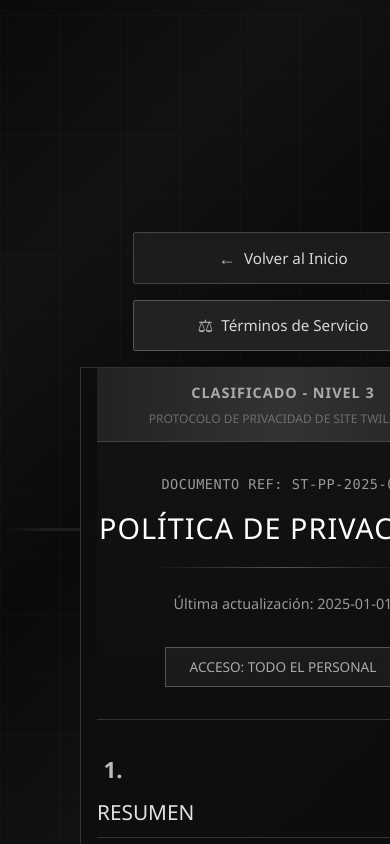
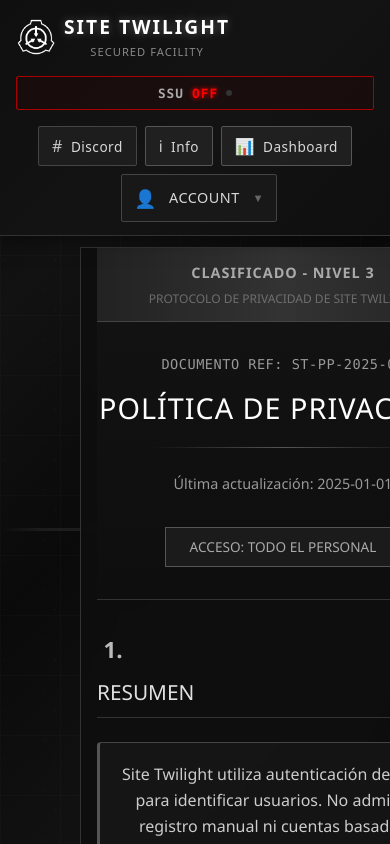
Before and after one commit to emiliano-gandini-outeda/Site-Twilight, a Vue app in the folder frontend/: page /privacy in a window 390 px wide. Shown: the top 844 px of the page. Built offline with nearby package versions, Linux system fonts and the light colour scheme; no server answers.

Commit message:
Frontend update

```diff
--- a/frontend/src/App.vue
+++ b/frontend/src/App.vue
@@ -1,40 +1,45 @@
 <script setup>
 import { ref, onMounted } from "vue"
 import Header from "./components/Header.vue"
-const ssuStatus = ref(false)
 
-async function fetchSSU() {
-  const res = await fetch("/api/ssu/", { credentials: "include" })
-  const data = await res.json()
-  ssuStatus.value = data.ssu_status
-}
-
-onMounted(() => {
-  fetchSSU()
-})
+// No necesitamos ssuStatus aquí ya que ahora está en Header
 </script>
 
 <template>
-  <div id="app" class="flex flex-col h-screen">
-    <!-- HEADER FIXED -->
-      <Header />
+  <div id="app" class="flex flex-col min-h-screen">
+    <!-- HEADER FIXED - El header ahora es fixed y cubre todo el ancho -->
+    <Header />
 
-    <!-- MAIN CONTENT -->
-    <main class="flex-1 pt-4 pb-4 overflow-auto">
+    <!-- MAIN CONTENT - Se ajusta automáticamente debajo del header -->
+    <main class="flex-1 overflow-auto pt-16"> <!-- pt-16 para dejar espacio para el header -->
       <router-view />
     </main>
 
     <!-- FOOTER FIXED -->
-    <footer class="bg-gray-900 text-white p-4 text-center fixed bottom-0 left-0 right-0 z-50 shadow-inner">
-      &copy; 2025 Site Twilight. All rights reserved.
+    <footer class="bg-gray-900 text-white p-4 text-center z-40 shadow-inner">
+      <div class="max-w-7xl mx-auto">
+        <span class="text-sm opacity-80">&copy; 2025 Site Twilight. All rights reserved.</span>
+        <span class="text-xs opacity-60 ml-4">CLASSIFIED SYSTEM</span>
+      </div>
     </footer>
   </div>
 </template>
 
 <style scoped>
-/* Opcional: aseguramos que el contenido no quede oculto detrás de header/footer */
+
 main {
-  padding-top: 64px; /* igual a la altura del header */
-  padding-bottom: 64px; /* igual a la altura del footer */
+  /* El padding-top se maneja con la clase pt-16 de Tailwind */
+  padding-bottom: 0;
+}
+
+#app {
+  background: #0a0a0a;
+  color: #d8d8d8;
+}
+
+footer {
+  background: rgba(15, 15, 15, 0.95);
+  border-top: 1px solid #333;
+  backdrop-filter: blur(10px);
 }
 </style>
--- a/frontend/src/components/Header.vue
+++ b/frontend/src/components/Header.vue
@@ -1,32 +1,89 @@
 <template>
   <header class="site-header">
+    <div class="header-background"></div>
+
     <nav class="nav-container">
-      <div class="logo">
-        <a href="/">Site Twilight</a>
+      <div class="logo-section">
+        <img src="/logo.png" alt="Site Twilight Logo" class="logo-img" />
+        <a href="/" class="site-name">
+          <span class="site-title">SITE TWILIGHT</span>
+          <span class="site-subtitle">SECURED FACILITY</span>
+        </a>
+
+        <!-- SSU Status Indicator -->
+        <div class="ssu-indicator" :class="{'on': ssuStatus, 'off': !ssuStatus}">
+          <span class="ssu-label">SSU</span>
+          <span class="ssu-status">{{ ssuStatus ? 'ON' : 'OFF' }}</span>
+          <div class="ssu-light" :class="{'active': ssuStatus}"></div>
+        </div>
       </div>
 
       <div class="nav-links">
-        <a href="/">Home</a>
-        <a href="/terms-of-service">Terms</a>
+        <button class="nav-button" @click="openDiscord">
+          <span class="button-icon">#</span>
+          <span class="button-text">Discord</span>
+        </button>
+
+        <button class="nav-button secondary" @click="goToInfo">
+          <span class="button-icon">ℹ</span>
+          <span class="button-text">Info</span>
+        </button>
+
+        <button class="nav-button secondary" @click="goToDashboard">
+          <span class="button-icon">📊</span>
+          <span class="button-text">Dashboard</span>
+        </button>
 
         <div class="user-menu" @click="toggleDropdown">
-          <!-- Always show "Account" when not logged in -->
-          <span v-if="user && user.is_authenticated">
-            {{ user.roblox_username }}
-          </span>
-          <span v-else>Account</span>
+          <div class="account-display">
+            <span class="account-icon">👤</span>
+            <span class="account-text">
+              <template v-if="user && user.is_authenticated">
+                {{ user.roblox_username }}
+              </template>
+              <template v-else>
+                ACCOUNT
+              </template>
+            </span>
+            <span class="dropdown-arrow">▼</span>
+          </div>
 
           <div v-show="dropdownOpen" class="dropdown">
+            <div class="dropdown-header">
+              <div class="status-indicator" :class="{'online': user && user.is_authenticated, 'offline': !user || !user.is_authenticated}"></div>
+              <span class="status-text">
+                {{ user && user.is_authenticated ? 'SESSION ACTIVE' : 'SESSION INACTIVE' }}
+              </span>
+            </div>
+
+            <div class="dropdown-divider"></div>
+
             <!-- Show menu for authenticated users -->
             <template v-if="user && user.is_authenticated">
-              <a href="#">Placeholder</a>
-              <a href="#">Placeholder</a>
-              <a href="/accounts/logout">Logout</a>
+              <a href="#" class="dropdown-item">
+                <span class="item-icon">⚙</span>
+                <span class="item-text">Settings</span>
+              </a>
+              <a href="#" class="dropdown-item">
+                <span class="item-icon">📁</span>
+                <span class="item-text">Profile</span>
+              </a>
+              <a href="/accounts/logout" class="dropdown-item logout">
+                <span class="item-icon">⎋</span>
+                <span class="item-text">Logout</span>
+              </a>
             </template>
             <!-- Show login/signup for non-authenticated users -->
             <template v-else>
-              <a href="/accounts/login/roblox">Login / Signup</a>
+              <a href="/accounts/login/roblox" class="dropdown-item login">
+                <span class="item-icon">🔑</span>
+                <span class="item-text">Login / Signup</span>
+              </a>
             </template>
+
+            <div class="dropdown-footer">
+              <span class="footer-text">ACCESS LEVEL: {{ user && user.is_authenticated ? 'AUTHORIZED' : 'GUEST' }}</span>
+            </div>
           </div>
         </div>
       </div>
@@ -41,6 +98,7 @@ import { useRouter } from 'vue-router'
 const router = useRouter()
 const dropdownOpen = ref(false)
 const user = ref(null)
+const ssuStatus = ref(false) // Add SSU status
 
 // Check authentication status
 const checkAuth = async () => {
@@ -50,20 +108,47 @@ const checkAuth = async () => {
       const data = await response.json()
       user.value = data
     } else {
-      // If response is not OK, set user to null/not authenticated
       user.value = { is_authenticated: false }
     }
   } catch (error) {
     console.error('Auth check failed:', error)
-    // On error, assume not authenticated
     user.value = { is_authenticated: false }
   }
 }
 
+// Check SSU status
+const checkSSU = async () => {
+  try {
+    const response = await fetch('/api/ssu/')
+    if (response.ok) {
+      const data = await response.json()
+      ssuStatus.value = data.ssu_status
+    }
+  } catch (error) {
+    console.error('SSU check failed:', error)
+  }
+}
+
+const openDiscord = () => {
+  window.open('https://discord.com/invite/37BrVa6b8E', '_blank')
+}
+
+const goToInfo = () => {
+  // Navigate to info page or implement info modal
+  console.log('Navigate to info')
+}
+
+const goToDashboard = () => {
+  router.push('/dashboard')
+}
+
 onMounted(() => {
   checkAuth()
+  checkSSU()
 
-  // Check auth on route changes
+  // Check every 15 seconds for SSU status updates
+  setInterval(checkSSU, 15000)
+
   router.afterEach(() => {
     checkAuth()
   })
@@ -71,12 +156,11 @@ onMounted(() => {
   document.addEventListener('click', handleClickOutside)
 })
 
-// Toggle menu
-const toggleDropdown = () => {
+const toggleDropdown = (event) => {
+  event.stopPropagation()
   dropdownOpen.value = !dropdownOpen.value
 }
 
-// Close dropdown when clicking outside
 const handleClickOutside = (event) => {
   const userMenu = document.querySelector('.user-menu')
   if (userMenu && !userMenu.contains(event.target)) {
@@ -87,15 +171,148 @@ const handleClickOutside = (event) => {
 
 <style scoped>
 .site-header {
-  background-color: #111;
-  color: #fff;
-  padding: 1rem 2rem;
+  position: fixed;
+  top: 0;
+  left: 0;
+  right: 0;
+  background: rgba(10, 10, 10, 0.98);
+  border-bottom: 1px solid #333;
+  padding: 0.8rem 2rem;
+  z-index: 1000;
+  backdrop-filter: blur(10px);
+  box-shadow: 0 2px 20px rgba(0, 0, 0, 0.5);
+}
+
+.header-background {
+  position: absolute;
+  top: 0;
+  left: 0;
+  right: 0;
+  bottom: 0;
+  background: linear-gradient(135deg,
+    rgba(15, 15, 15, 0.95) 0%,
+    rgba(20, 20, 20, 0.95) 50%,
+    rgba(15, 15, 15, 0.95) 100%);
+  z-index: -1;
 }
 
 .nav-container {
   display: flex;
   justify-content: space-between;
   align-items: center;
+  max-width: 100%;
+  margin: 0 auto;
+  position: relative;
+}
+
+.logo-section {
+  display: flex;
+  align-items: center;
+  gap: 1.5rem;
+  text-decoration: none;
+}
+
+.logo-img {
+  height: 40px;
+  width: 40px;
+  object-fit: contain;
+  filter: grayscale(0.3) brightness(1.2);
+  transition: filter 0.3s ease;
+}
+
+.logo-section:hover .logo-img {
+  filter: grayscale(0) brightness(1.5);
+}
+
+.site-name {
+  display: flex;
+  flex-direction: column;
+  text-decoration: none;
+}
+
+.site-title {
+  font-size: 1.2rem;
+  font-weight: 700;
+  letter-spacing: 2px;
+  color: #fff;
+  text-transform: uppercase;
+  text-shadow: 0 0 10px rgba(255, 255, 255, 0.3);
+}
+
+.site-subtitle {
+  font-size: 0.7rem;
+  letter-spacing: 1px;
+  color: #888;
+  text-transform: uppercase;
+  margin-top: 2px;
+}
+
+/* SSU Indicator Styles */
+.ssu-indicator {
+  display: flex;
+  align-items: center;
+  gap: 0.5rem;
+  padding: 0.5rem 0.8rem;
+  background: rgba(30, 30, 30, 0.8);
+  border: 1px solid #444;
+  border-radius: 2px;
+  font-family: 'Consolas', monospace;
+  margin-left: 1rem;
+  position: relative;
+  transition: all 0.3s ease;
+}
+
+.ssu-indicator.on {
+  border-color: #00aa00;
+  background: rgba(0, 40, 0, 0.3);
+}
+
+.ssu-indicator.off {
+  border-color: #aa0000;
+  background: rgba(40, 0, 0, 0.3);
+}
+
+.ssu-label {
+  font-size: 0.8rem;
+  font-weight: bold;
+  color: #aaa;
+  letter-spacing: 1px;
+}
+
+.ssu-status {
+  font-size: 0.8rem;
+  font-weight: bold;
+  letter-spacing: 1px;
+}
+
+.ssu-indicator.on .ssu-status {
+  color: #00ff00;
+  text-shadow: 0 0 5px #00ff00;
+}
+
+.ssu-indicator.off .ssu-status {
+  color: #ff0000;
+  text-shadow: 0 0 5px #ff0000;
+}
+
+.ssu-light {
+  width: 6px;
+  height: 6px;
+  border-radius: 50%;
+  background: #333;
+  transition: all 0.3s ease;
+}
+
+.ssu-light.active {
+  background: #00ff00;
+  box-shadow: 0 0 8px #00ff00;
+  animation: pulse 2s infinite;
+}
+
+@keyframes pulse {
+  0% { opacity: 0.6; }
+  50% { opacity: 1; }
+  100% { opacity: 0.6; }
 }
 
 .nav-links {
@@ -104,32 +321,281 @@ const handleClickOutside = (event) => {
   align-items: center;
 }
 
+.nav-button {
+  padding: 0.6rem 1.2rem;
+  background: rgba(30, 30, 30, 0.9);
+  border: 1px solid #444;
+  color: #d8d8d8;
+  font-family: inherit;
+  font-size: 0.9rem;
+  cursor: pointer;
+  transition: all 0.3s ease;
+  display: flex;
+  align-items: center;
+  gap: 0.5rem;
+  border-radius: 2px;
+  letter-spacing: 0.5px;
+}
+
+.nav-button:hover {
+  background: rgba(40, 40, 40, 0.95);
+  border-color: #666;
+  transform: translateY(-1px);
+}
+
+.nav-button.secondary {
+  background: rgba(35, 35, 35, 0.8);
+  border-color: #555;
+}
+
+.button-icon {
+  font-size: 1rem;
+  opacity: 0.9;
+}
+
+.button-text {
+  font-weight: 500;
+}
+
 .user-menu {
   position: relative;
   cursor: pointer;
+  margin-left: 0.5rem;
+}
+
+.account-display {
+  display: flex;
+  align-items: center;
+  gap: 0.8rem;
+  padding: 0.7rem 1rem;
+  background: rgba(25, 25, 25, 0.9);
+  border: 1px solid #444;
+  border-radius: 2px;
+  transition: all 0.3s ease;
+  min-width: 180px;
+}
+
+.account-display:hover {
+  background: rgba(35, 35, 35, 0.95);
+  border-color: #666;
+}
+
+.account-icon {
+  font-size: 1.1rem;
+  color: #aaa;
+}
+
+.account-text {
+  color: #d8d8d8;
+  font-size: 0.9rem;
+  font-weight: 500;
+  letter-spacing: 0.5px;
+  flex: 1;
+  text-transform: uppercase;
+  overflow: hidden;
+  text-overflow: ellipsis;
+  white-space: nowrap;
+  max-width: 100px;
+}
+
+.dropdown-arrow {
+  color: #666;
+  font-size: 0.7rem;
+  transition: transform 0.3s ease;
+}
+
+.user-menu:hover .dropdown-arrow {
+  transform: rotate(180deg);
 }
 
 .dropdown {
   position: absolute;
   right: 0;
-  top: 120%;
-  background: #222;
+  top: calc(100% + 5px);
+  background: rgba(20, 20, 20, 0.98);
   border: 1px solid #444;
-  border-radius: 4px;
-  display: flex;
-  flex-direction: column;
-  min-width: 150px;
-  padding: 0.5rem 0;
-  z-index: 1000; /* Ensure dropdown is above other elements */
+  border-radius: 2px;
+  min-width: 220px;
+  z-index: 1001;
+  backdrop-filter: blur(20px);
+  box-shadow: 0 10px 30px rgba(0, 0, 0, 0.5);
+  border-top: 1px solid #555;
 }
 
-.dropdown a {
-  color: #fff;
-  text-decoration: none;
-  padding: 0.5rem 1rem;
+.dropdown-header {
+  display: flex;
+  align-items: center;
+  gap: 0.8rem;
+  padding: 1rem;
+  background: rgba(30, 30, 30, 0.6);
+  border-bottom: 1px solid #333;
 }
 
-.dropdown a:hover {
-  background: #333;
+.status-indicator {
+  width: 8px;
+  height: 8px;
+  border-radius: 50%;
+  flex-shrink: 0;
+}
+
+.status-indicator.online {
+  background: #00cc00;
+  box-shadow: 0 0 8px #00cc00;
+}
+
+.status-indicator.offline {
+  background: #cc0000;
+  box-shadow: 0 0 8px #cc0000;
+}
+
+.status-text {
+  font-size: 0.75rem;
+  color: #aaa;
+  letter-spacing: 0.5px;
+  text-transform: uppercase;
+}
+
+.dropdown-divider {
+  height: 1px;
+  background: linear-gradient(90deg, transparent, #444, transparent);
+  margin: 0.5rem 0;
+}
+
+.dropdown-item {
+  display: flex;
+  align-items: center;
+  gap: 0.8rem;
+  padding: 0.8rem 1rem;
+  color: #d8d8d8;
+  text-decoration: none;
+  transition: all 0.3s ease;
+  border-left: 2px solid transparent;
+}
+
+.dropdown-item:hover {
+  background: rgba(40, 40, 40, 0.7);
+  border-left-color: #666;
+}
+
+.dropdown-item.logout:hover {
+  border-left-color: #cc0000;
+  color: #ff6666;
+}
+
+.dropdown-item.login:hover {
+  border-left-color: #00cc00;
+  color: #66ff66;
+}
+
+.item-icon {
+  font-size: 0.9rem;
+  opacity: 0.8;
+  width: 20px;
+  text-align: center;
+}
+
+.item-text {
+  font-size: 0.9rem;
+  flex: 1;
+}
+
+.dropdown-footer {
+  padding: 0.8rem 1rem;
+  background: rgba(15, 15, 15, 0.8);
+  border-top: 1px solid #333;
+  margin-top: 0.5rem;
+}
+
+.footer-text {
+  font-size: 0.7rem;
+  color: #777;
+  letter-spacing: 0.5px;
+  text-transform: uppercase;
+  text-align: center;
+  display: block;
+}
+
+@media (max-width: 1024px) {
+  .nav-container {
+    flex-wrap: wrap;
+    gap: 1rem;
+  }
+
+  .logo-section {
+    order: 1;
+    flex: 1;
+  }
+
+  .nav-links {
+    order: 2;
+    width: 100%;
+    justify-content: center;
+  }
+
+  .ssu-indicator {
+    margin-left: auto;
+  }
+}
+
+@media (max-width: 768px) {
+  .site-header {
+    padding: 0.8rem 1rem;
+  }
+
+  .logo-section {
+    gap: 1rem;
+  }
+
+  .ssu-indicator {
+    padding: 0.4rem 0.6rem;
+    margin-left: 0.5rem;
+  }
+
+  .nav-links {
+    gap: 0.5rem;
+    flex-wrap: wrap;
+  }
+
+  .nav-button {
+    padding: 0.5rem 0.8rem;
+    font-size: 0.85rem;
+  }
+
+  .account-display {
+    min-width: auto;
+    padding: 0.6rem 0.8rem;
+  }
+
+  .account-text {
+    max-width: 80px;
+  }
+
+  .dropdown {
+    position: fixed;
+    top: 100px;
+    left: 50%;
+    transform: translateX(-50%);
+    width: 90%;
+    max-width: 300px;
+  }
+}
+
+@media (max-width: 480px) {
+  .logo-section {
+    flex-wrap: wrap;
+    gap: 0.5rem;
+  }
+
+  .ssu-indicator {
+    margin-left: 0;
+    margin-top: 0.5rem;
+    order: 3;
+    width: 100%;
+    justify-content: center;
+  }
+
+  .nav-links {
+    order: 2;
+  }
 }
 </style>
```
Also changed, not shown: frontend/public/logo.png (added).
